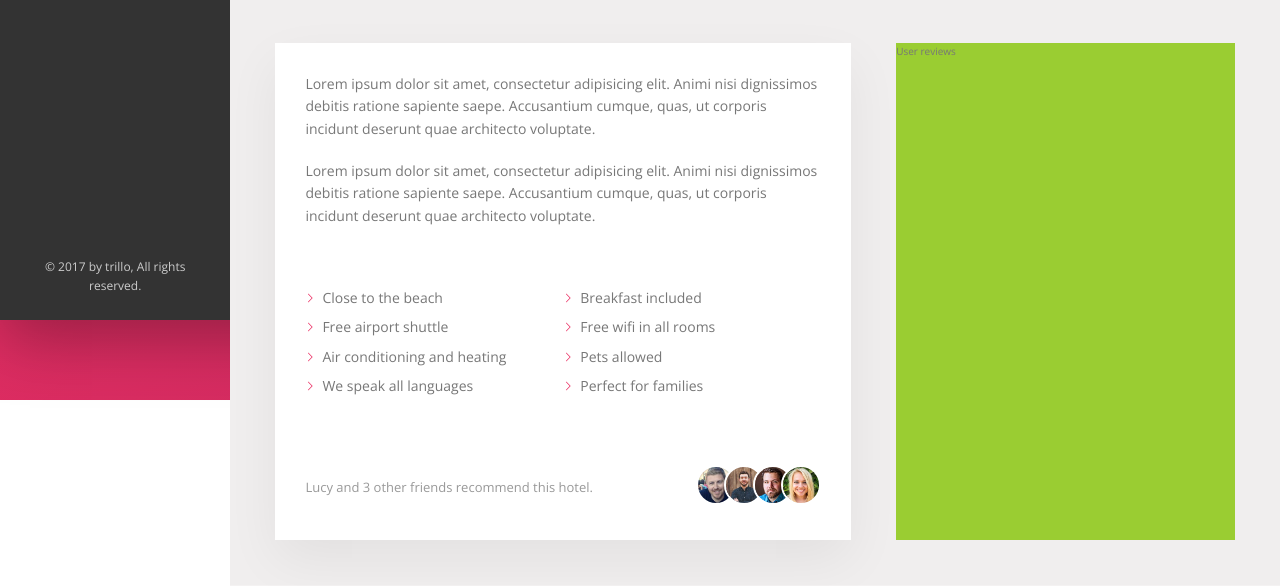
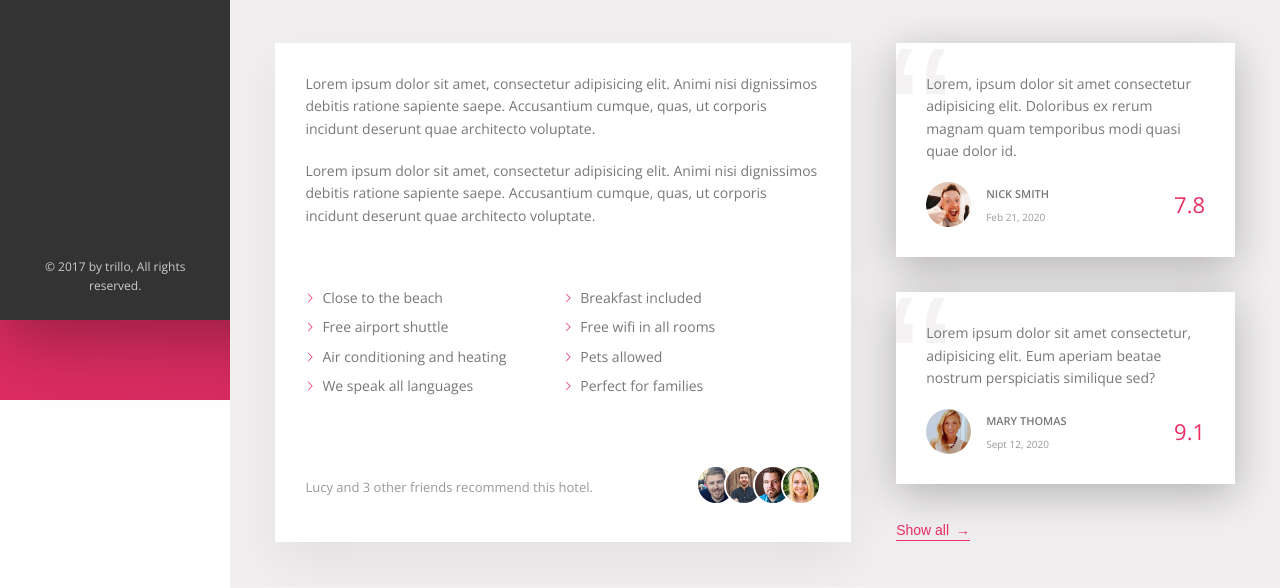
Before and after one commit to Royalchampion/Trillo, a website: page index.html in a window 1280 px wide. Shown: the part 630-1218 px from the top of the page. Drawn offline with nearby package versions, Linux system fonts and the light colour scheme.

Commit message:
Add the user review section

```diff
--- a/index.html
+++ b/index.html
@@ -173,7 +173,35 @@
                         </div>
 
                         <div class="user-reviews">
-                            User reviews
+                            <figure class="review">
+                                <blockquote class="review__text">
+                                    Lorem, ipsum dolor sit amet consectetur adipisicing elit. Doloribus ex rerum magnam quam temporibus modi quasi quae dolor id.
+                                </blockquote>
+                                <figcaption class="review__user">
+                                    <img src="img/user-1.jpg" alt="User 1" class="review__photo">
+                                    <div class="review__user-box">
+                                        <p class="review__user-name">Nick Smith</p>
+                                        <p class="review__user-date">Feb 21, 2020</p>
+                                    </div>
+                                    <div class="review__rating">7.8</div>
+                                </figcaption>
+                            </figure>
+
+                            <figure class="review">
+                                <blockquote class="review__text">
+                                    Lorem ipsum dolor sit amet consectetur, adipisicing elit. Eum aperiam beatae nostrum perspiciatis similique sed?
+                                </blockquote>
+                                <figcaption class="review__user">
+                                    <img src="img/user-2.jpg" alt="User 1" class="review__photo">
+                                    <div class="review__user-box">
+                                        <p class="review__user-name">Mary Thomas</p>
+                                        <p class="review__user-date">Sept 12, 2020</p>
+                                    </div>
+                                    <div class="review__rating">9.1</div>
+                                </figcaption>
+                            </figure>
+
+                            <button class="btn-inline">Show all <span>&rarr;</span></button>
                         </div>
                     </div>
                 </main>
--- a/sass/_component.scss
+++ b/sass/_component.scss
@@ -275,8 +275,17 @@
     cursor: pointer;
     transition: all 0.2s;
 
+    & span {
+        margin-left: 0.3rem;
+        transition: all 0.2s;
+    }
+
     &:hover {
         color: var(--color-grey-dark-1);
+
+        span {
+            margin-left: 0.8rem;
+        }
     }
 
     &:focus {
@@ -365,3 +374,63 @@
         }
     }
 }
+
+.review {
+    background-color: #fff;
+    box-shadow: 0 1rem 4rem rgba(0,0,0,0.25);
+    padding: 3rem;
+    margin-bottom: 3.5rem;
+    position: relative;
+    overflow: hidden;
+
+    &__text {
+        margin-bottom: 2rem;
+        z-index: 10;
+        position: relative;
+    }
+
+    &__user {
+        display: flex;
+        align-items: center;
+    }
+
+    &__photo {
+        height: 4.5rem;
+        width: 4.5rem;
+        border-radius: 50%;
+        margin-right: 1.5rem;
+    }
+
+    &__user-box {
+        margin-right: auto;
+    }
+
+    &__user-name {
+        font-size: 1.1rem;
+        font-weight: 600;
+        text-transform: uppercase;
+        margin-bottom: 0.6rem;
+    }
+
+    &__user-date {
+        font-size: 1rem;
+        color: var(--color-grey-dark-3);
+    }
+
+    &__rating {
+        color: var(--color-primary);
+        font-size: 2.2rem;
+        font-weight: 300;
+    }
+
+    &::before {
+        content: "\201C";
+        position: absolute;
+        top: -8.5rem;
+        left: -1rem;
+        font-size: 20rem;
+        color: var(--color-grey-light-2);
+        font-family: sans-serif;
+        z-index: 1;
+    }
+}
--- a/sass/_layout.scss
+++ b/sass/_layout.scss
@@ -50,6 +50,7 @@
 }
 
 .detail {
+    font-size: 1.4rem;
     display: flex;
     padding: 4.5rem;
     background-color: var(--color-grey-light-3);
@@ -57,7 +58,6 @@
 }
 
 .description {
-    font-size: 1.4rem;
     background-color: #fff;
     box-shadow: 0 2rem 5rem rgba(0,0,0,0.06);
     padding: 3rem;
@@ -66,6 +66,5 @@
 }
 
 .user-reviews {
-    background-color: yellowgreen;
     flex: 1;
 }
```
Also changed, not shown: css/style.css.
